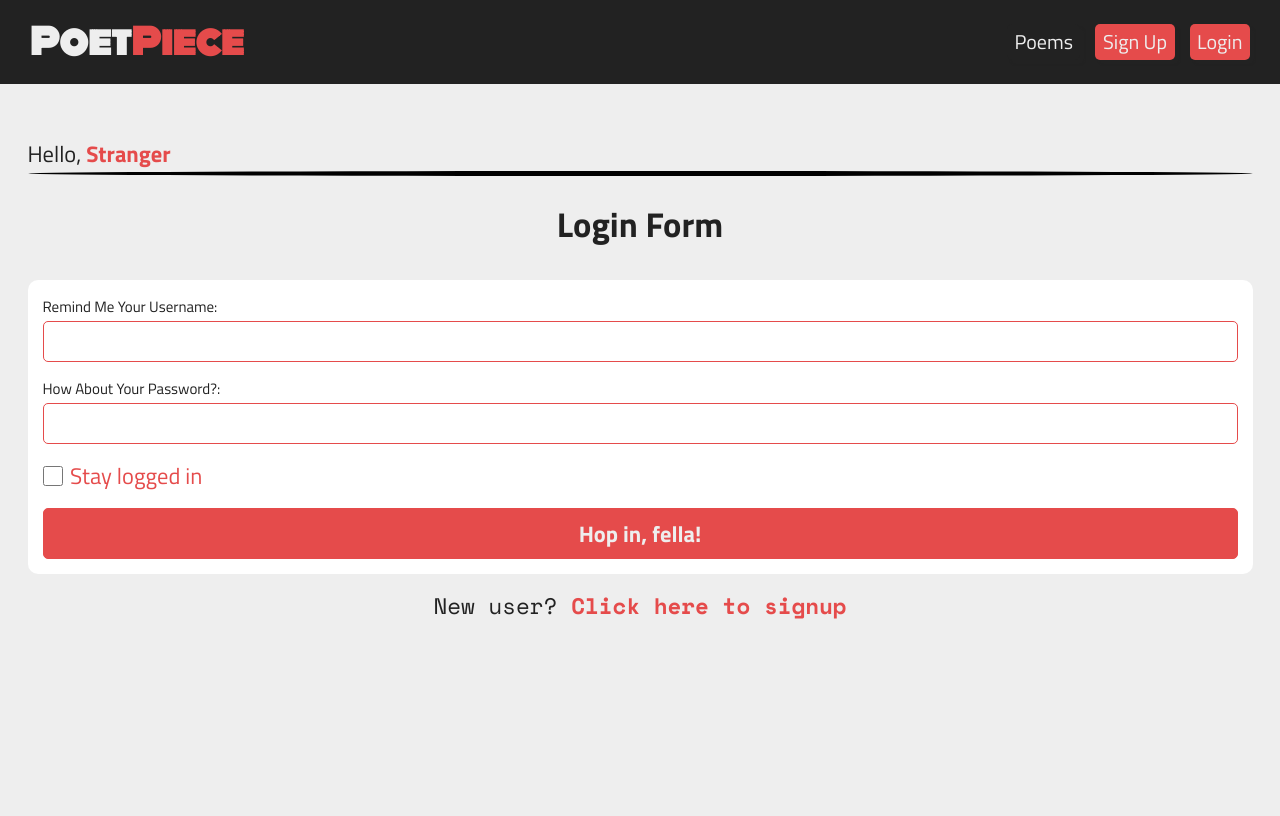
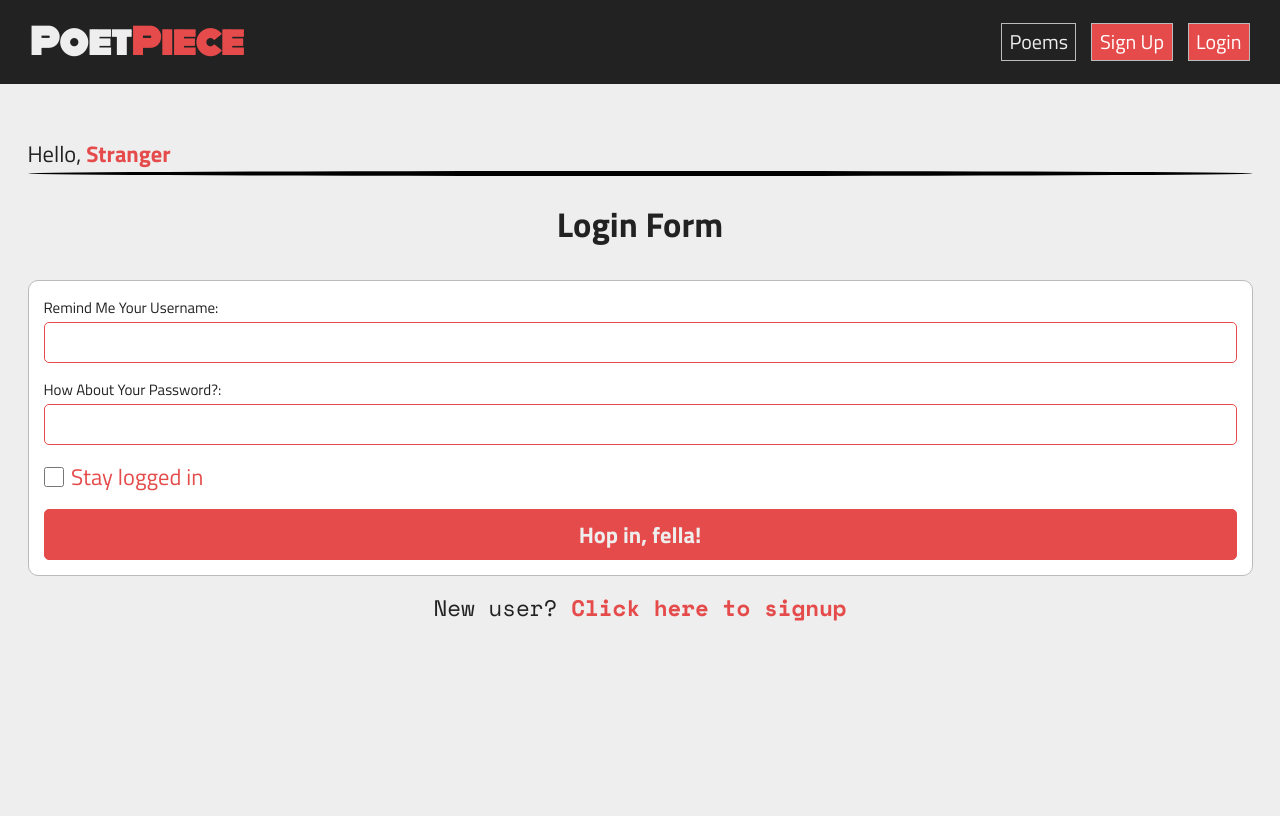
Before and after one commit to VictorOhachor/PoetPiece, a Flask app: page /login in a window 1280 px wide. Shown: the top 816 px of the page. Run offline with Flask 3, Linux system fonts and the light colour scheme; data that the repository does not hold is empty; some libraries are stand-ins or nearby versions.

Commit message:
Revamped the style of the entire application UI

```diff
--- a/app/static/css/main.css
+++ b/app/static/css/main.css
@@ -124,17 +124,15 @@ select option {
 }
 
 .app-navbar a {
-  color: #eee;
+  color: #fff;
   background-color: #e54b4b;
-  box-shadow: 4px 4px 1px 1px #222;
   padding: .1rem .5rem .2rem;
-  border-radius: 5px;
+  border: 1px solid #bbb;
   transition: all 200ms ease-in-out;
 }
 
 .app-navbar a:hover {
   background-color: #222;
-  box-shadow: 4px 4px 2px 1px #bbb;
   transition: all 200ms ease-in-out;
 }
 
@@ -213,6 +211,7 @@ select option {
   margin-top: 2rem;
   border-radius: 10px;
   background-color: #fff;
+  border: 1px solid #bbb;
 }
 
 .app-main__content .form-group {
@@ -1011,7 +1010,7 @@ select option {
 
 .app-navbar .darken {
   background-color: #222;
-  box-shadow: #e54b4b;
+  color: #eee;
 }
 
 .nav-item__active-parent::before {
```
